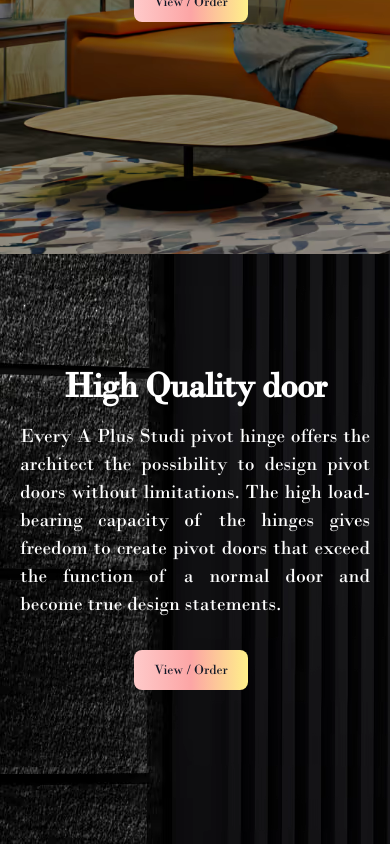
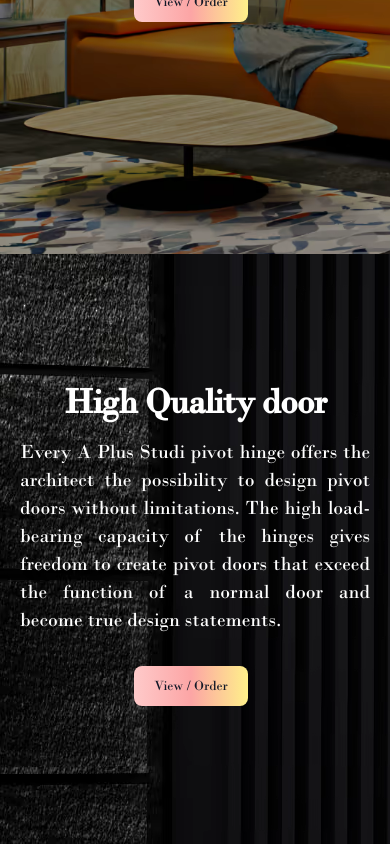
Before and after one commit to Ferdushi1234/aplusstudio, a Next.js app: page / in a window 390 px wide. Shown: the part 2860-3704 px from the top of the page. Built offline with nearby package versions, Linux system fonts and the light colour scheme; what tailwind-clip-path would draw is missing.

Commit message:
DSfdsfdsf

```diff
--- a/src/app/door/page.js
+++ b/src/app/door/page.js
@@ -10,7 +10,7 @@
   return (
     <>
     <main className={doorstyles.main_section}>
-      <section className="py-24  relative z-10 pt-20 lg:pt-[120px]">
+      <section className="py-24  relative lg:pt-[120px]">
         <div className="py-12  md:py-16 w-11/12 lg:w-10/12 xl:w-1200 m-auto">
           <h1 className=" pt-24 relative z-10 my-4 mb-4 text-4xl mb-8 tracking-tight font-extrabold text-center text-gray-900  text-white">High Quality door</h1>
         </div>
```
